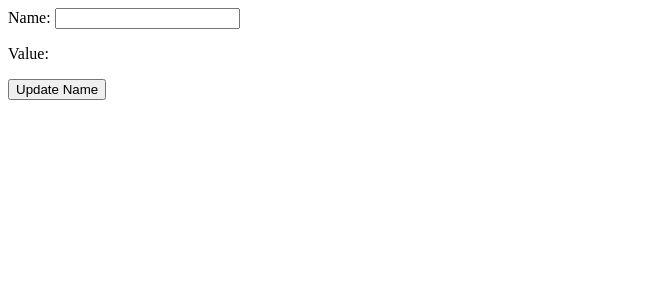
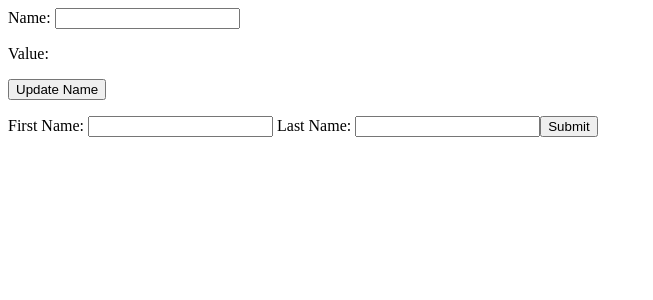
Before and after one commit to takepo/angular-reactive-form-sample, an Angular app: page / in a window 1280 px wide. Shown: the top 300 px of the page, without its empty margins (0-653 px from the left). Built offline with nearby package versions, Linux system fonts and the light colour scheme.

Commit message:
feat: ネストしたグループを作成する

```diff
--- a/src/app/app.component.html
+++ b/src/app/app.component.html
@@ -1 +1,2 @@
 <app-name-editor></app-name-editor>
+<app-profile-editor></app-profile-editor>
--- a/src/app/profile-editor/profile-editor.component.ts
+++ b/src/app/profile-editor/profile-editor.component.ts
@@ -13,6 +13,12 @@ export class ProfileEditorComponent implements OnInit {
   profileForm = new FormGroup({
     firstName: new FormControl(''),
     lastName: new FormControl(''),
+    address: new FormGroup({
+      street: new FormControl(''),
+      city: new FormControl(''),
+      state: new FormControl(''),
+      zip: new FormControl('')
+    })
   });
 
   ngOnInit() {
```
